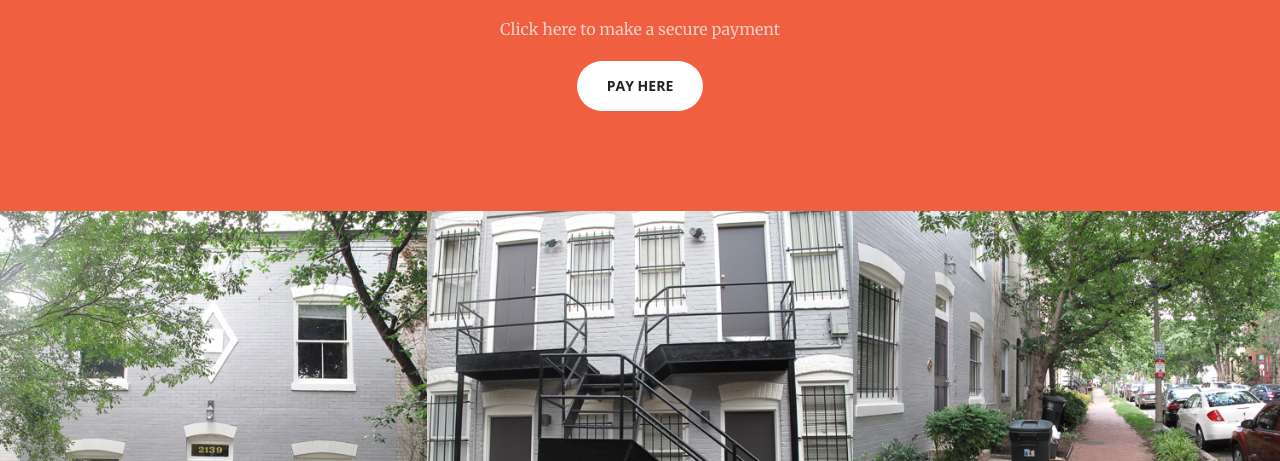
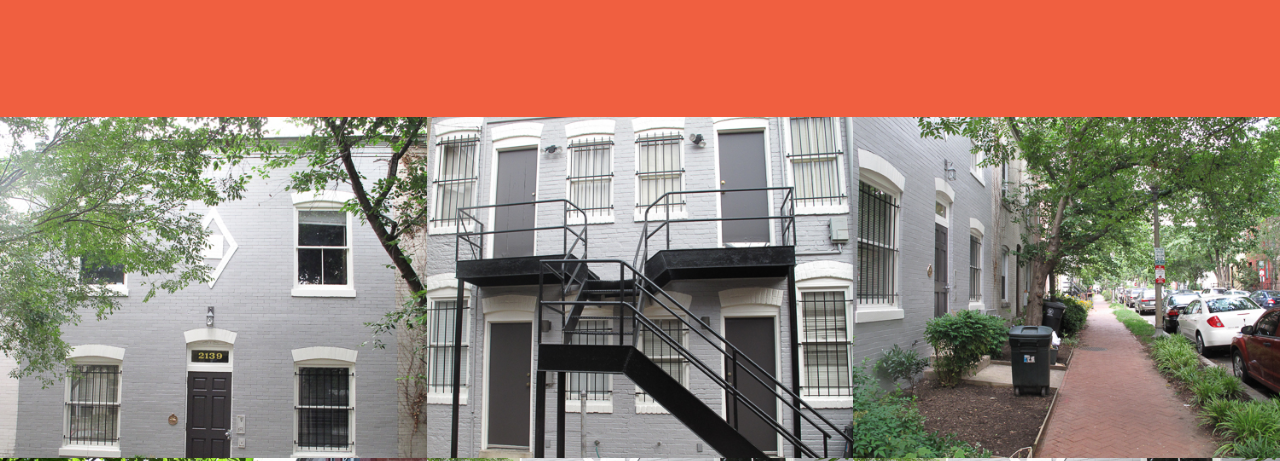
Before and after one commit to Bunty99/newportplace, a website: page index.html in a window 1280 px wide. Shown: the part 639-1100 px from the top of the page. Drawn offline with nearby package versions, Linux system fonts and the light colour scheme.

Commit message:
remove payments from Newport

```diff
--- a/index.html
+++ b/index.html
@@ -85,8 +85,6 @@
                 <div class="col-lg-8 col-lg-offset-2 text-center">
                     <h2 class="section-heading">Tenant services</h2>
                     <hr class="light">
-                    <p class="text-faded">Click here to make a secure payment</p>
-                    <a href="#services" class="page-scroll btn btn-default btn-xl sr-button">Pay here</a>
                 </div>
             </div>
         </div>
```
